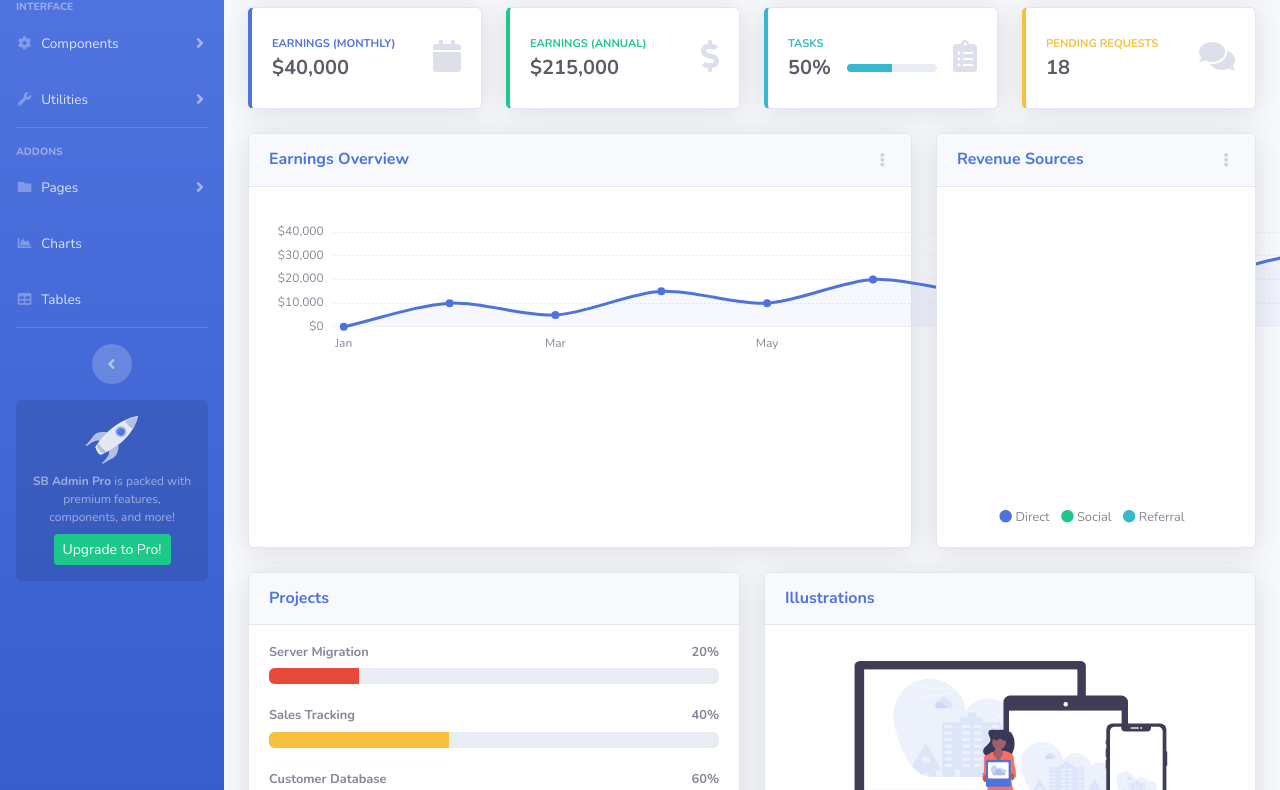
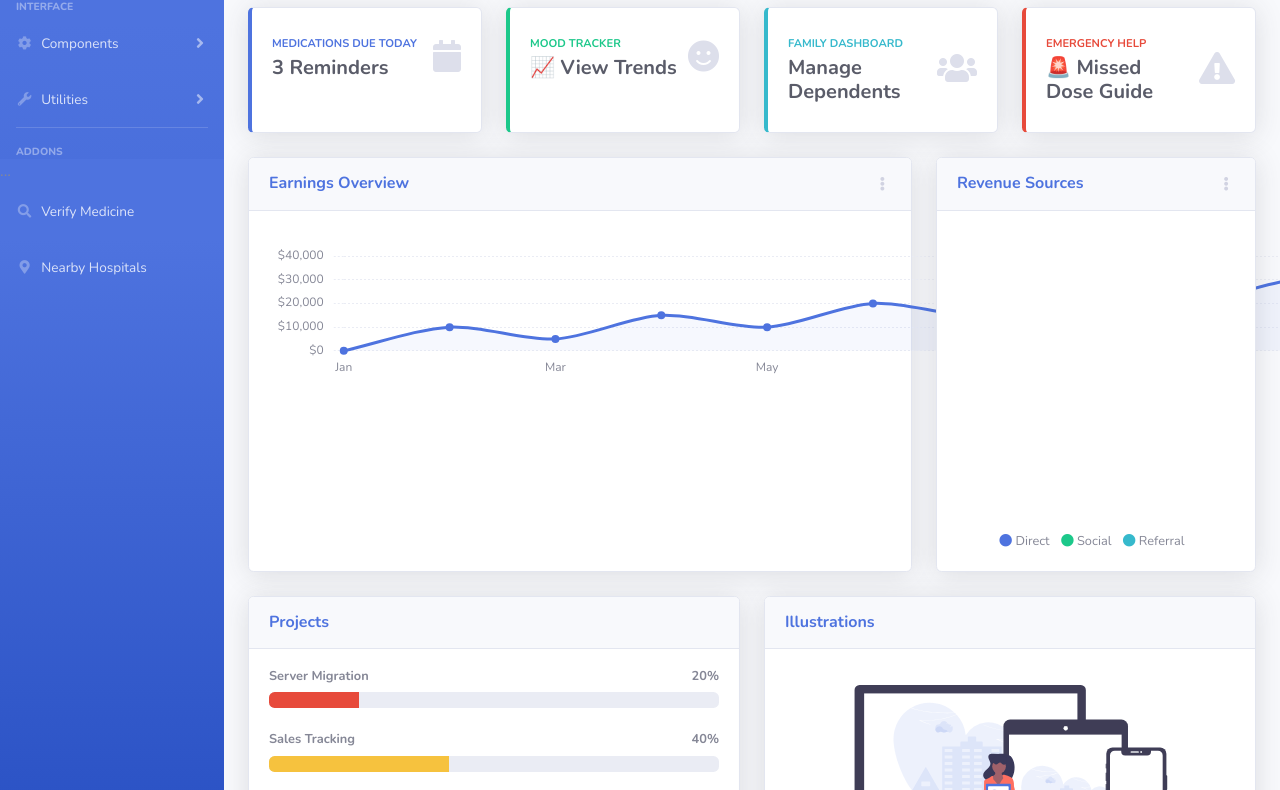
Before and after one commit to nish1502/RakshaMed, a website with bundled scripts: page RakshaMed_Final/index.html in a window 1280 px wide. Shown: the part 145-935 px from the top of the page. Built offline with nearby package versions, Linux system fonts and the light colour scheme.

Commit message:
added index.html

```diff
--- a/RakshaMed_Final/index.html
+++ b/RakshaMed_Final/index.html
@@ -9,7 +9,7 @@
     <meta name="description" content="">
     <meta name="author" content="">
 
-    <title>SB Admin 2 - Dashboard</title>
+    <title>RakshaMed</title>
 
     <!-- Custom fonts for this template-->
     <link href="vendor/fontawesome-free/css/all.min.css" rel="stylesheet" type="text/css">
@@ -33,9 +33,9 @@
             <!-- Sidebar - Brand -->
             <a class="sidebar-brand d-flex align-items-center justify-content-center" href="index.html">
                 <div class="sidebar-brand-icon rotate-n-15">
-                    <i class="fas fa-laugh-wink"></i>
+                    <i class="fas fa-heartbeat"></i>
                 </div>
-                <div class="sidebar-brand-text mx-3">SB Admin <sup>2</sup></div>
+                <div class="sidebar-brand-text mx-3">RakshaMed</div>
             </a>
 
             <!-- Divider -->
@@ -100,7 +100,7 @@
             </div>
 
             <!-- Nav Item - Pages Collapse Menu -->
-            <li class="nav-item">
+        <!--<li class="nav-item">
                 <a class="nav-link collapsed" href="#" data-toggle="collapse" data-target="#collapsePages"
                     aria-expanded="true" aria-controls="collapsePages">
                     <i class="fas fa-fw fa-folder"></i>
@@ -118,21 +118,38 @@
                         <a class="collapse-item" href="blank.html">Blank Page</a>
                     </div>
                 </div>
+            </li>-->
+
+            <ul class="navbar-nav bg-gradient-primary sidebar sidebar-dark accordion" id="accordionSidebar">
+                ...
+                <li class="nav-item">
+                  <a class="nav-link" href="verify.html">
+                    <i class="fas fa-fw fa-search"></i>
+                    <span>Verify Medicine</span>
+                  </a>
                 </li>
 
+                <li class="nav-item">
+                  <a class="nav-link" href="nearby.html">
+                    <i class="fas fa-fw fa-map-marker-alt"></i>
+                    <span>Nearby Hospitals</span>
+                  </a>
+                </li>
+              </ul>
+
             <!-- Nav Item - Charts -->
-            <li class="nav-item">
+        <!--<li class="nav-item">
                 <a class="nav-link" href="charts.html">
                     <i class="fas fa-fw fa-chart-area"></i>
                     <span>Charts</span></a>
-            </li>
+            </li>-->
 
             <!-- Nav Item - Tables -->
-            <li class="nav-item">
+             <!--<li class="nav-item">
                 <a class="nav-link" href="tables.html">
                     <i class="fas fa-fw fa-table"></i>
                     <span>Tables</span></a>
-            </li>
+            </li>-->
 
             <!-- Divider -->
             <hr class="sidebar-divider d-none d-md-block">
@@ -150,6 +167,9 @@
             </div>
 
         </ul>
+
+
+
         <!-- End of Sidebar -->
 
         <!-- Content Wrapper -->
@@ -378,83 +398,83 @@
                         <!-- Earnings (Monthly) Card Example -->
                         <div class="col-xl-3 col-md-6 mb-4">
                             <div class="card border-left-primary shadow h-100 py-2">
+                                <a href="add-medicine.html" style="text-decoration: none; color: inherit;">
                                     <div class="card-body">
                                         <div class="row no-gutters align-items-center">
                                             <div class="col mr-2">
                                                 <div class="text-xs font-weight-bold text-primary text-uppercase mb-1">
-                                                Earnings (Monthly)</div>
-                                            <div class="h5 mb-0 font-weight-bold text-gray-800">$40,000</div>
+                                                    Medications Due Today</div>
+                                                <div class="h5 mb-0 font-weight-bold text-gray-800">3 Reminders</div>
                                             </div>
                                             <div class="col-auto">
                                                 <i class="fas fa-calendar fa-2x text-gray-300"></i>
                                             </div>
                                         </div>
                                     </div>
+                                </a>
                             </div>
                         </div>
+
+
 
                         <!-- Earnings (Monthly) Card Example -->
                         <div class="col-xl-3 col-md-6 mb-4">
                             <div class="card border-left-success shadow h-100 py-2">
+                                <a href="mood.html" style="text-decoration: none; color: inherit;">
                                     <div class="card-body">
                                         <div class="row no-gutters align-items-center">
                                             <div class="col mr-2">
                                                 <div class="text-xs font-weight-bold text-success text-uppercase mb-1">
-                                                Earnings (Annual)</div>
-                                            <div class="h5 mb-0 font-weight-bold text-gray-800">$215,000</div>
+                                                    Mood Tracker</div>
+                                                <div class="h5 mb-0 font-weight-bold text-gray-800">📈 View Trends</div>
                                             </div>
                                             <div class="col-auto">
-                                            <i class="fas fa-dollar-sign fa-2x text-gray-300"></i>
+                                                <i class="fas fa-smile fa-2x text-gray-300"></i>
                                             </div>
                                         </div>
                                     </div>
+                                </a>
                             </div>
                         </div>
+
 
                         <!-- Earnings (Monthly) Card Example -->
                         <div class="col-xl-3 col-md-6 mb-4">
                             <div class="card border-left-info shadow h-100 py-2">
+                                <a href="family.html" style="text-decoration: none; color: inherit;">
                                     <div class="card-body">
                                         <div class="row no-gutters align-items-center">
                                             <div class="col mr-2">
-                                            <div class="text-xs font-weight-bold text-info text-uppercase mb-1">Tasks
+                                                <div class="text-xs font-weight-bold text-info text-uppercase mb-1">
+                                                    Family Dashboard</div>
+                                                <div class="h5 mb-0 font-weight-bold text-gray-800">Manage Dependents</div>
                                             </div>
-                                            <div class="row no-gutters align-items-center">
                                             <div class="col-auto">
-                                                    <div class="h5 mb-0 mr-3 font-weight-bold text-gray-800">50%</div>
-                                                </div>
-                                                <div class="col">
-                                                    <div class="progress progress-sm mr-2">
-                                                        <div class="progress-bar bg-info" role="progressbar"
-                                                            style="width: 50%" aria-valuenow="50" aria-valuemin="0"
-                                                            aria-valuemax="100"></div>
+                                                <i class="fas fa-users fa-2x text-gray-300"></i>
                                             </div>
                                         </div>
                                     </div>
-                                        </div>
-                                        <div class="col-auto">
-                                            <i class="fas fa-clipboard-list fa-2x text-gray-300"></i>
-                                        </div>
-                                    </div>
-                                </div>
+                                </a>
                             </div>
                         </div>
 
                         <!-- Pending Requests Card Example -->
                         <div class="col-xl-3 col-md-6 mb-4">
-                            <div class="card border-left-warning shadow h-100 py-2">
+                            <div class="card border-left-danger shadow h-100 py-2">
+                                <a href="emergency.html" style="text-decoration: none; color: inherit;">
                                     <div class="card-body">
                                         <div class="row no-gutters align-items-center">
                                             <div class="col mr-2">
-                                            <div class="text-xs font-weight-bold text-warning text-uppercase mb-1">
-                                                Pending Requests</div>
-                                            <div class="h5 mb-0 font-weight-bold text-gray-800">18</div>
+                                                <div class="text-xs font-weight-bold text-danger text-uppercase mb-1">
+                                                    Emergency Help</div>
+                                                <div class="h5 mb-0 font-weight-bold text-gray-800">🚨 Missed Dose Guide</div>
                                             </div>
                                             <div class="col-auto">
-                                            <i class="fas fa-comments fa-2x text-gray-300"></i>
+                                                <i class="fas fa-exclamation-triangle fa-2x text-gray-300"></i>
                                             </div>
                                         </div>
                                     </div>
+                                </a>
                             </div>
                         </div>
                     </div>
```
Lines whose indentation alone changed are shown as unchanged.
